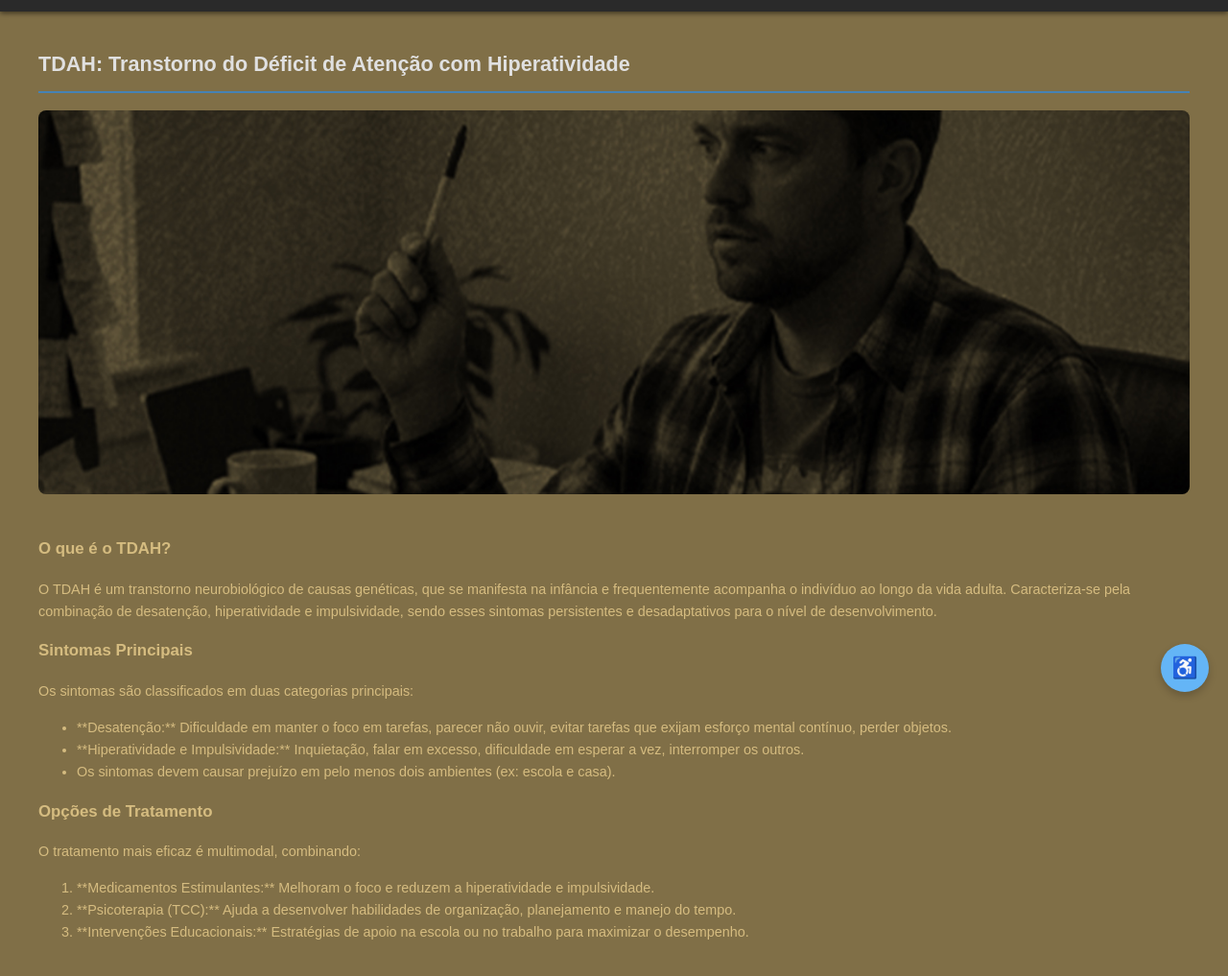
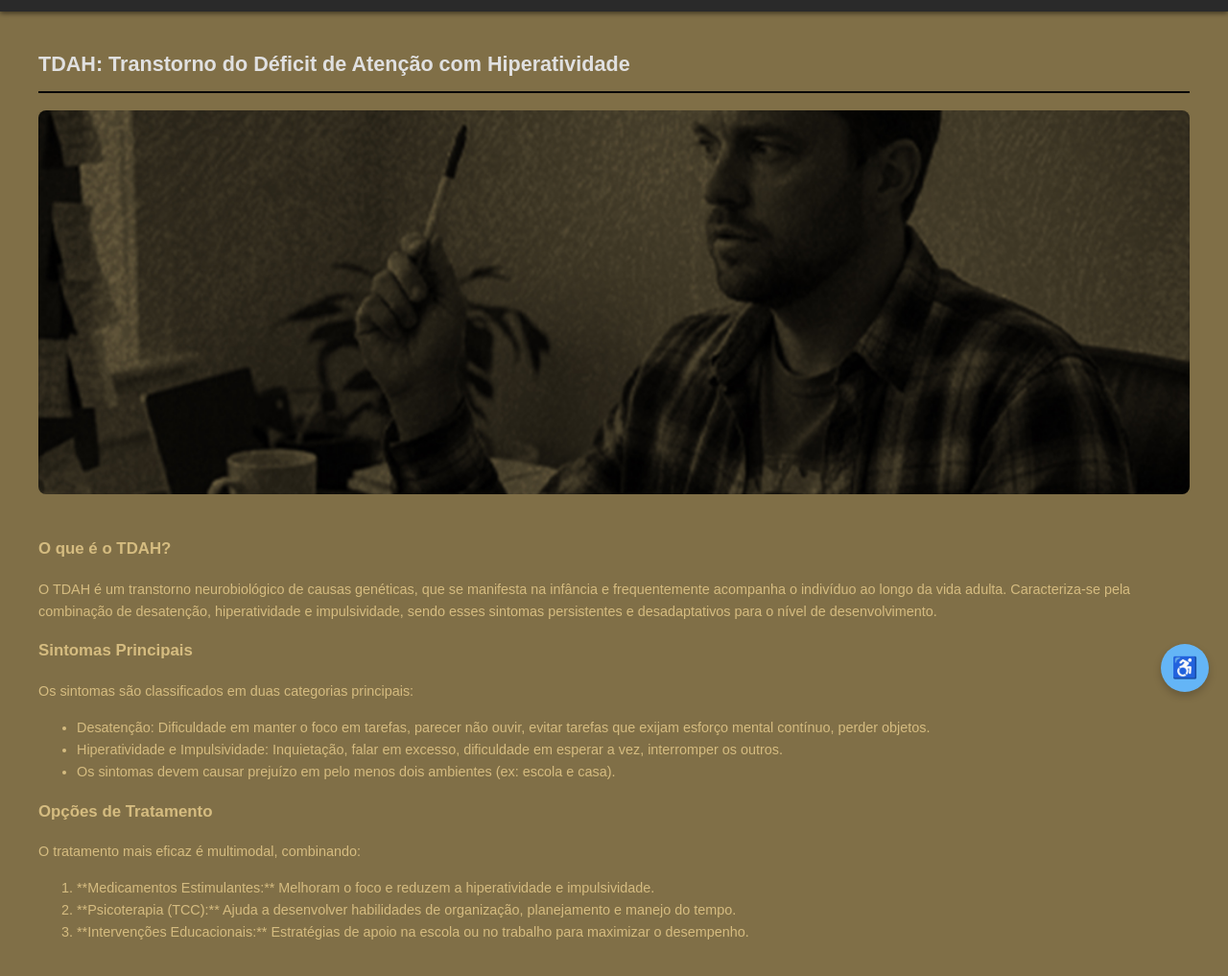
Before and after one commit to victorhhugo-jpg/doencamentais, a plain HTML site: page tdha.html in a window 1280 px wide. Shown: the part 59-1076 px from the top of the page at 96% size. Drawn offline with Linux system fonts and the light colour scheme.

Commit message:
tdha.html

```diff
--- a/tdha.html
+++ b/tdha.html
@@ -21,7 +21,7 @@
 
     <div class="main-container">
         <main class="content">
-            <h2 style="border-bottom: 2px solid #4682b4; padding-bottom: 10px;">TDAH: Transtorno do Déficit de Atenção com Hiperatividade</h2>
+            <h2 style="border-bottom: 2px solid #070808; padding-bottom: 10px;">TDAH: Transtorno do Déficit de Atenção com Hiperatividade</h2>
 
             <img src="TDHA.jpg" alt="Mulher sentada com a mão no rosto." style="width: 100%; max-height: 400px; object-fit: cover; border-radius: 8px; margin-bottom: 20px;">
 
@@ -34,8 +34,8 @@
                 <h3>Sintomas Principais</h3>
                 <p>Os sintomas são classificados em duas categorias principais:</p>
                 <ul>
-                    <li>**Desatenção:** Dificuldade em manter o foco em tarefas, parecer não ouvir, evitar tarefas que exijam esforço mental contínuo, perder objetos.</li>
-                    <li>**Hiperatividade e Impulsividade:** Inquietação, falar em excesso, dificuldade em esperar a vez, interromper os outros.</li>
+                    <li>Desatenção: Dificuldade em manter o foco em tarefas, parecer não ouvir, evitar tarefas que exijam esforço mental contínuo, perder objetos.</li>
+                    <li>Hiperatividade e Impulsividade: Inquietação, falar em excesso, dificuldade em esperar a vez, interromper os outros.</li>
                     <li>Os sintomas devem causar prejuízo em pelo menos dois ambientes (ex: escola e casa).</li>
                 </ul>
             </section>
```
